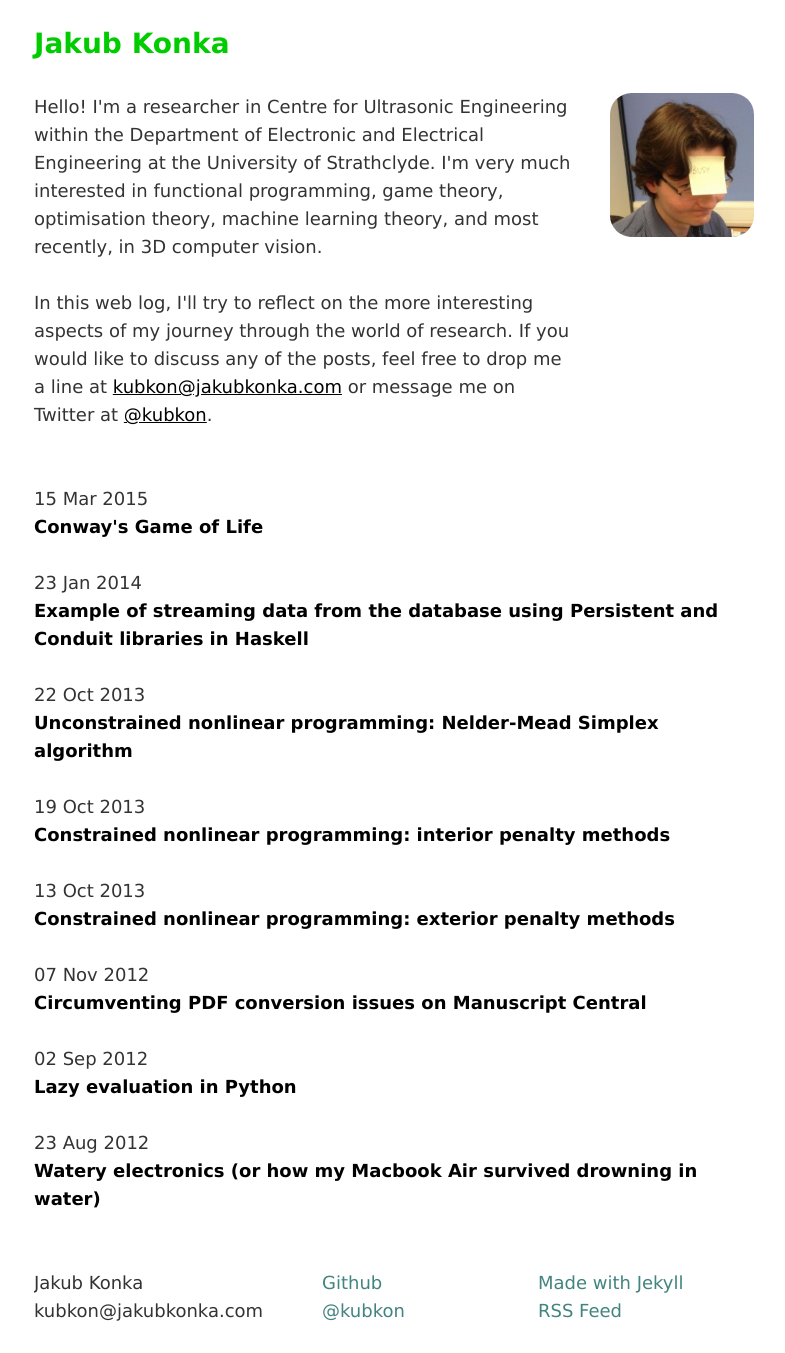
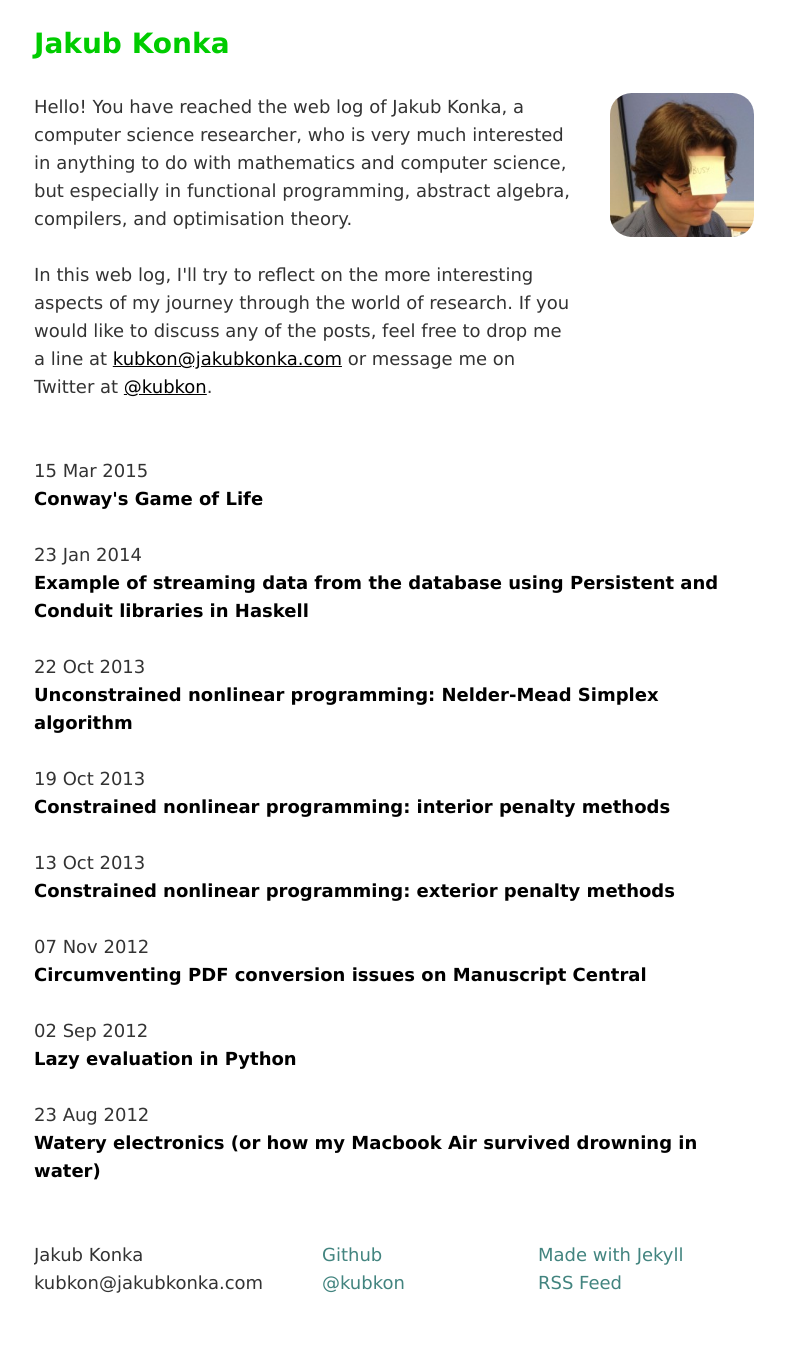
Before and after one commit to kubkon/kubkon.github.com, a Jekyll site: the page built from index.html, in a window 1280 px wide. Shown: the whole page, without its empty margins (246-1031 px from the left). Built offline with Jekyll 4.4.1, drawn with Linux system fonts in a browser that asks for light colours; after the commit the page ends 1325 px from its top, so only the background shows below that.

Commit message:
Update main page

```diff
--- a/index.html
+++ b/index.html
@@ -8,7 +8,7 @@
     <img src="/images/jakub.jpeg" />
   </span>
   <span class="bio">
-    <p>Hello! I'm a researcher in Centre for Ultrasonic Engineering within the Department of Electronic and Electrical Engineering at the University of Strathclyde. I'm very much interested in functional programming, game theory, optimisation theory, machine learning theory, and most recently, in 3D computer vision.</p>
+    <p>Hello! You have reached the web log of Jakub Konka, a computer science researcher, who is very much interested in anything to do with mathematics and computer science, but especially in functional programming, abstract algebra, compilers, and optimisation theory.</p>
     <p>In this web log, I'll try to reflect on the more interesting aspects of my journey through the world of research. If you would like to discuss any of the posts, feel free to drop me a line at <a href="mailto:kubkon@jakubkonka.com">kubkon@jakubkonka.com</a> or message me on Twitter at <a href="https://twitter.com/kubkon">@kubkon</a>.</p>
   </span>
 </div>
```
